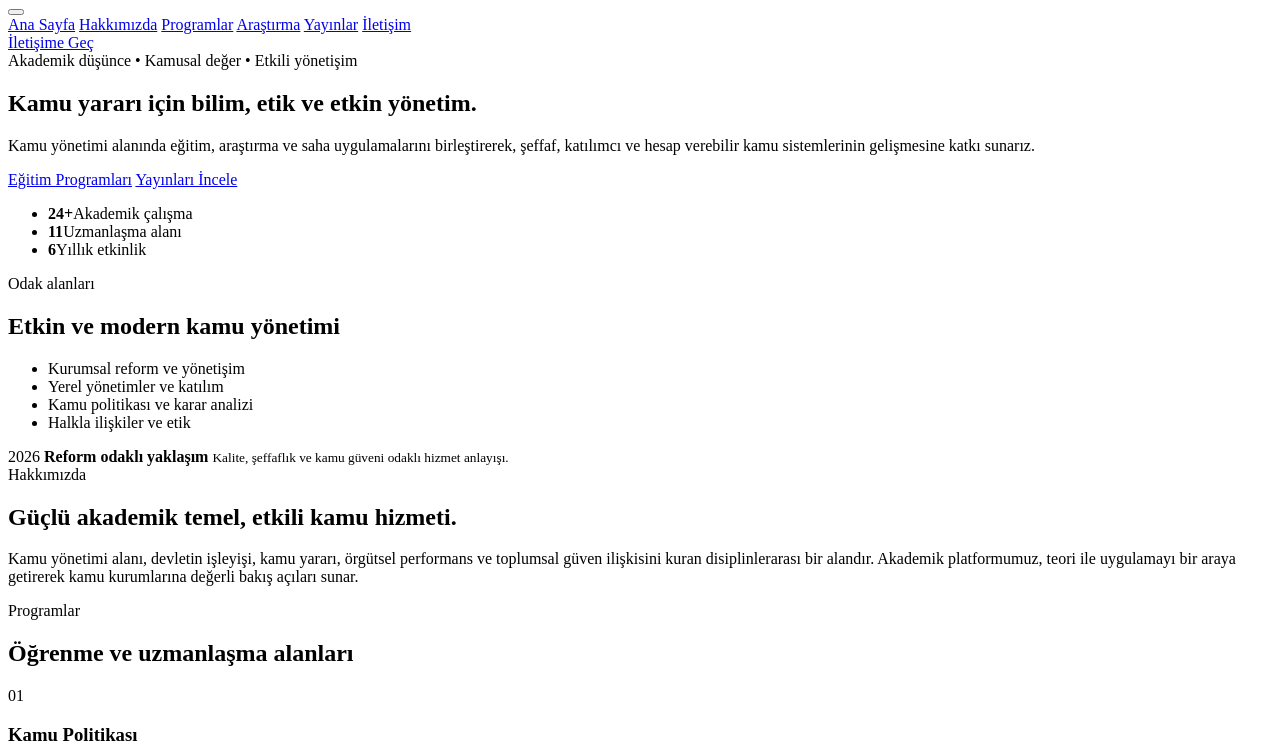
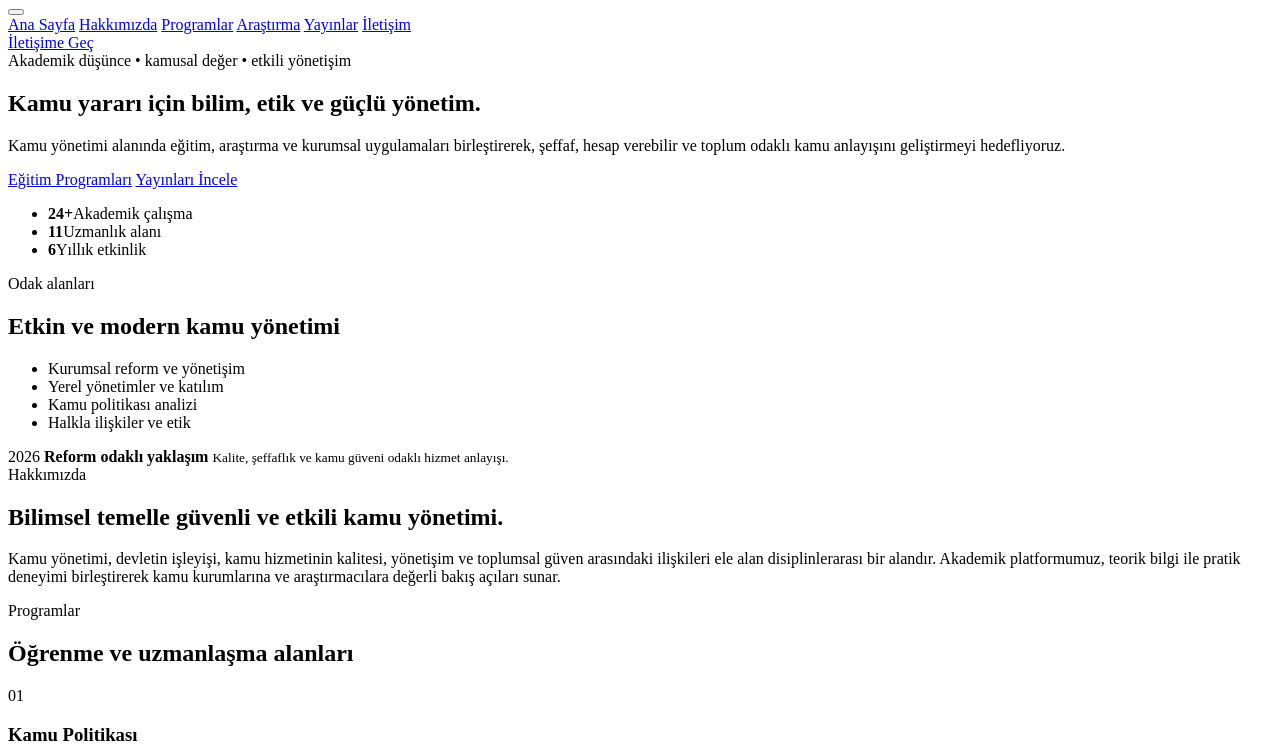
Before and after one commit to Furkanenescode/kamu-yonetimi-akademik-site, a plain HTML site: page about.html in a window 1280 px wide. Shown: the part 46-800 px from the top of the page. Drawn offline with Linux system fonts and the light colour scheme.

Commit message:
GitHub Pages için yayınlanabilir akademik kamu yönetimi sitesini son haline getiriyorum.

```diff
--- a/about.html
+++ b/about.html
@@ -6,7 +6,7 @@
     <title>Kamu Yönetimi Akademisi | Ana Sayfa</title>
     <meta
       name="description"
-      content="Kamu yönetimi alanında akademik eğitim, araştırma, yayın ve kamu yararı odaklı içerik sunan profesyonel web sitesi."
+      content="Kamu yönetimi, kamu politikası, yerel yönetimler ve akademik araştırma alanlarında modern ve profesyonel içerik sunan web sitesi."
     />
     <link rel="preconnect" href="https://fonts.googleapis.com" />
     <link rel="preconnect" href="https://fonts.gstatic.com" crossorigin />
@@ -48,11 +48,11 @@
       <section class="hero">
         <div class="container hero-grid">
           <div class="hero-copy">
-            <span class="eyebrow">Akademik düşünce • Kamusal değer • Etkili yönetişim</span>
-            <h1>Kamu yararı için bilim, etik ve etkin yönetim.</h1>
+            <span class="eyebrow">Akademik düşünce • kamusal değer • etkili yönetişim</span>
+            <h1>Kamu yararı için bilim, etik ve güçlü yönetim.</h1>
             <p>
-              Kamu yönetimi alanında eğitim, araştırma ve saha uygulamalarını birleştirerek,
-              şeffaf, katılımcı ve hesap verebilir kamu sistemlerinin gelişmesine katkı sunarız.
+              Kamu yönetimi alanında eğitim, araştırma ve kurumsal uygulamaları birleştirerek,
+              şeffaf, hesap verebilir ve toplum odaklı kamu anlayışını geliştirmeyi hedefliyoruz.
             </p>
             <div class="hero-actions">
               <a class="button button-primary" href="#programlar">Eğitim Programları</a>
@@ -60,7 +60,7 @@
             </div>
             <ul class="hero-metrics" aria-label="İstatistikler">
               <li><strong>24+</strong><span>Akademik çalışma</span></li>
-              <li><strong>11</strong><span>Uzmanlaşma alanı</span></li>
+              <li><strong>11</strong><span>Uzmanlık alanı</span></li>
               <li><strong>6</strong><span>Yıllık etkinlik</span></li>
             </ul>
           </div>
@@ -72,7 +72,7 @@
               <ul>
                 <li>Kurumsal reform ve yönetişim</li>
                 <li>Yerel yönetimler ve katılım</li>
-                <li>Kamu politikası ve karar analizi</li>
+                <li>Kamu politikası analizi</li>
                 <li>Halkla ilişkiler ve etik</li>
               </ul>
             </div>
@@ -89,13 +89,12 @@
         <div class="container two-col">
           <div>
             <span class="section-tag">Hakkımızda</span>
-            <h2>Güçlü akademik temel, etkili kamu hizmeti.</h2>
+            <h2>Bilimsel temelle güvenli ve etkili kamu yönetimi.</h2>
           </div>
           <div>
             <p>
-              Kamu yönetimi alanı, devletin işleyişi, kamu yararı, örgütsel performans ve
-              toplumsal güven ilişkisini kuran disiplinlerarası bir alandır. Akademik platformumuz,
-              teori ile uygulamayı bir araya getirerek kamu kurumlarına değerli bakış açıları sunar.
+              Kamu yönetimi, devletin işleyişi, kamu hizmetinin kalitesi, yönetişim ve toplumsal güven arasındaki ilişkileri ele alan disiplinlerarası bir alandır.
+              Akademik platformumuz, teorik bilgi ile pratik deneyimi birleştirerek kamu kurumlarına ve araştırmacılara değerli bakış açıları sunar.
             </p>
           </div>
         </div>
@@ -230,7 +229,7 @@
           <div class="news-grid">
             <article class="news-card">
               <span class="news-date">12 Kasım 2026</span>
-              <h3>Akademik araştırma semineri duyurusu</h3>
+              <h3>Akademik araştırma semineri</h3>
               <p>Yerel yönetim anlayışı ve katılımcı kamu yararı üzerine düzenlenecek seminer.</p>
             </article>
             <article class="news-card">
```
Also changed, not shown: publications.html (+1 -1 lines).
